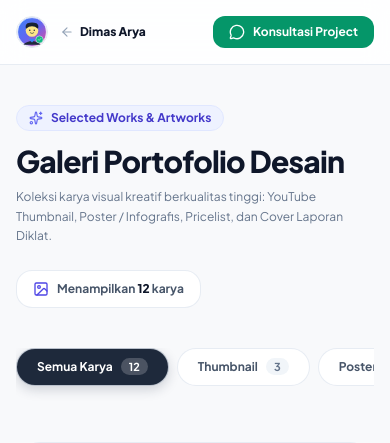
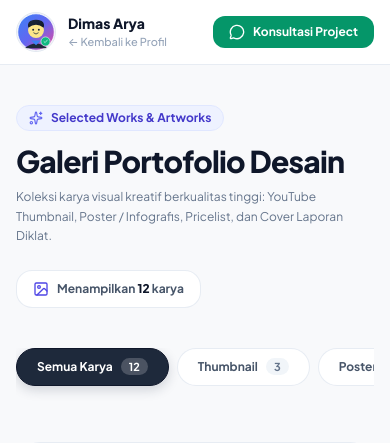
Before and after one commit to gracesiagian/porto, a PHP site: page /porto/portfolio.php in a window 390 px wide. Shown: the top 443 px of the page. Run offline with PHP 8.4, Linux system fonts and the light colour scheme; data comes from the database, SQL or seed files in the repository; data that the repository does not hold is empty; some libraries are stand-ins or nearby versions.

Commit message:
Fix header alignment, social buttons, categories, and lightbox

```diff
--- a/assets/css/custom.css
+++ b/assets/css/custom.css
@@ -98,16 +98,16 @@ body {
 
 /* Lightbox Modal Animations */
 #artwork-lightbox {
-    transition: opacity 0.25s ease, visibility 0.25s ease;
+    opacity: 0;
+    transition: opacity 0.25s ease;
 }
 
 #artwork-lightbox.active {
-    opacity: 1;
-    visibility: visible;
+    opacity: 1 !important;
 }
 
 #artwork-lightbox .lightbox-content {
-    transition: transform 0.3s cubic-bezier(0.34, 1.56, 0.64, 1), opacity 0.25s ease;
+    transition: transform 0.28s cubic-bezier(0.34, 1.56, 0.64, 1), opacity 0.25s ease;
     transform: scale(0.95);
     opacity: 0;
 }
--- a/assets/js/main.js
+++ b/assets/js/main.js
@@ -1,15 +1,18 @@
 /**
  * Main Client-Side JavaScript
- * Aesthetic Graphic Design Portfolio & Multi-Slide Carousel Lightbox
+ * Aesthetic Graphic Design Portfolio, Category Filtering & Multi-Slide Carousel Lightbox
  */
 
 document.addEventListener('DOMContentLoaded', () => {
     // 1. Initialize Lucide Icons
-    if (typeof lucide !== 'undefined') {
-        lucide.createIcons();
-    }
+    const initIcons = () => {
+        if (typeof lucide !== 'undefined' && typeof lucide.createIcons === 'function') {
+            lucide.createIcons();
+        }
+    };
+    initIcons();
 
-    // --- Robust helper function to resolve upload & asset URLs ---
+    // --- Helper function to resolve upload & asset URLs ---
     function resolveUploadUrl(url) {
         if (!url) return '';
         if (url.startsWith('http://') || url.startsWith('https://') || url.startsWith('data:')) {
@@ -32,15 +35,17 @@ document.addEventListener('DOMContentLoaded', () => {
             const cardCategory = card.getAttribute('data-category');
             if (category === 'all' || cardCategory === category) {
                 card.classList.remove('hidden');
+                card.style.display = '';
                 card.style.opacity = '0';
                 card.style.transform = 'scale(0.96)';
                 setTimeout(() => {
                     card.style.opacity = '1';
                     card.style.transform = 'scale(1)';
-                }, 40);
+                }, 30);
                 visibleCount++;
             } else {
                 card.classList.add('hidden');
+                card.style.display = 'none';
             }
         });
 
@@ -48,31 +53,53 @@ document.addEventListener('DOMContentLoaded', () => {
             itemsCountEl.textContent = visibleCount;
         }
 
+        // Update active classes on filter buttons
+        filterButtons.forEach(b => {
+            const bFilter = b.getAttribute('data-filter') || 'all';
+            const countBadge = b.querySelector('.filter-count');
+
+            if (bFilter === category) {
+                b.classList.add('active', 'bg-slate-900', 'text-white', 'border-slate-900');
+                b.classList.remove('bg-white', 'text-slate-600', 'hover:bg-slate-100', 'border-slate-200/80');
+                if (countBadge) {
+                    countBadge.className = 'filter-count ml-1.5 px-2 py-0.5 rounded-full bg-white/20 text-white text-[11px] font-bold';
+                }
+            } else {
+                b.classList.remove('active', 'bg-slate-900', 'text-white', 'border-slate-900');
+                b.classList.add('bg-white', 'text-slate-600', 'hover:bg-slate-100', 'border-slate-200/80');
+                if (countBadge) {
+                    countBadge.className = 'filter-count ml-1.5 px-2 py-0.5 rounded-full bg-slate-100 text-slate-500 text-[11px] font-bold';
+                }
+            }
+        });
+
         refreshPortfolioData();
     }
 
     filterButtons.forEach(btn => {
-        btn.addEventListener('click', () => {
-            filterButtons.forEach(b => {
-                b.classList.remove('active', 'bg-slate-900', 'text-white');
-                b.classList.add('bg-white', 'text-slate-600', 'hover:bg-slate-100');
-            });
-            btn.classList.add('active', 'bg-slate-900', 'text-white');
-            btn.classList.remove('bg-white', 'text-slate-600', 'hover:bg-slate-100');
-
+        btn.addEventListener('click', (e) => {
+            e.preventDefault();
             const category = btn.getAttribute('data-filter') || 'all';
             filterPortfolio(category);
+
+            // Update URL without page reload for shareability
+            if (window.history && window.history.replaceState) {
+                const url = new URL(window.location);
+                if (category === 'all') {
+                    url.searchParams.delete('category');
+                } else {
+                    url.searchParams.set('category', category);
+                }
+                window.history.replaceState({}, '', url);
+            }
         });
     });
 
-    // Check URL query param for preselected category (e.g. ?category=thumbnails)
+    // Check URL query param on page load (e.g. ?category=thumbnails)
     const urlParams = new URLSearchParams(window.location.search);
     const categoryParam = urlParams.get('category');
     if (categoryParam) {
-        const matchingBtn = document.querySelector(`.filter-btn[data-filter="${categoryParam}"]`);
-        if (matchingBtn) {
-            matchingBtn.click();
-        }
+        filterPortfolio(categoryParam);
     }
 
     // 3. Multi-Slide Carousel Lightbox Management
@@ -98,7 +125,8 @@ document.addEventListener('DOMContentLoaded', () => {
 
     function refreshPortfolioData() {
         portfolioData = [];
-        const activeCards = Array.from(portfolioCards).filter(card => !card.classList.contains('hidden'));
+        const allCards = Array.from(document.querySelectorAll('.portfolio-card'));
+        const activeCards = allCards.filter(card => !card.classList.contains('hidden') && card.style.display !== 'none');
 
         activeCards.forEach((card, idx) => {
             card.setAttribute('data-visible-idx', idx);
@@ -128,6 +156,7 @@ document.addEventListener('DOMContentLoaded', () => {
 
             portfolioData.push({
                 index: idx,
+                id: card.getAttribute('data-portfolio-id') || card.getAttribute('data-id') || String(idx),
                 title: card.getAttribute('data-title') || '',
                 category: card.getAttribute('data-category-name') || '',
                 desc: card.getAttribute('data-desc') || '',
@@ -211,8 +240,8 @@ document.addEventListener('DOMContentLoaded', () => {
 
         // WhatsApp Inquire Link with project title
         if (lightboxInquire) {
-            const rawPhone = lightboxInquire.getAttribute('data-phone') || '6281234567890';
-            const msg = `Halo Dimas, saya tertarik dengan portofolio desain "${project.title}" (${project.category}). Boleh konsultasi untuk project desain serupa?`;
+            const rawPhone = lightboxInquire.getAttribute('data-phone') || '6287794297888';
+            const msg = `Halo, saya tertarik dengan karya portofolio desain "${project.title}" (${project.category}). Boleh konsultasi untuk project desain serupa?`;
             lightboxInquire.href = `https://wa.me/${rawPhone}?text=${encodeURIComponent(msg)}`;
         }
 
@@ -303,10 +332,11 @@ document.addEventListener('DOMContentLoaded', () => {
 
         if (lightbox) {
             lightbox.classList.remove('hidden');
+            lightbox.classList.add('flex');
             document.body.style.overflow = 'hidden';
             setTimeout(() => {
                 lightbox.classList.add('active');
-                if (typeof lucide !== 'undefined') lucide.createIcons();
+                initIcons();
             }, 10);
         }
     }
@@ -316,6 +346,7 @@ document.addEventListener('DOMContentLoaded', () => {
         lightbox.classList.remove('active');
         document.body.style.overflow = '';
         setTimeout(() => {
+            lightbox.classList.remove('flex');
             lightbox.classList.add('hidden');
             if (lightboxImg) lightboxImg.src = '';
         }, 200);
@@ -361,15 +392,20 @@ document.addEventListener('DOMContentLoaded', () => {
         }
     }
 
-    // Attach click listeners to cards
-    portfolioCards.forEach(card => {
-        card.addEventListener('click', (e) => {
-            if (e.target.closest('.no-lightbox')) return;
-
+    // Attach click listeners to cards via Event Delegation & Direct Listeners
+    document.addEventListener('click', (e) => {
+        const card = e.target.closest('.portfolio-card');
+        if (card && !e.target.closest('.no-lightbox')) {
             refreshPortfolioData();
-            const visibleIdx = parseInt(card.getAttribute('data-visible-idx') || '0', 10);
-            openLightbox(visibleIdx, 0);
-        });
+            const cardId = card.getAttribute('data-portfolio-id') || card.getAttribute('data-id');
+            const projectIdx = portfolioData.findIndex(p => p.id == cardId || p.element === card);
+            if (projectIdx >= 0) {
+                openLightbox(projectIdx, 0);
+            } else {
+                const visibleIdx = parseInt(card.getAttribute('data-visible-idx') || '0', 10);
+                openLightbox(visibleIdx, 0);
+            }
+        }
     });
 
     if (lightboxClose) lightboxClose.addEventListener('click', closeLightbox);
@@ -379,7 +415,7 @@ document.addEventListener('DOMContentLoaded', () => {
     // Close on backdrop click
     if (lightbox) {
         lightbox.addEventListener('click', (e) => {
-            if (e.target === lightbox || e.target.classList.contains('lightbox-backdrop')) {
+            if (e.target === lightbox || e.target.classList.contains('lightbox-backdrop') || e.target.classList.contains('backdrop-blur-lg')) {
                 closeLightbox();
             }
         });
--- a/includes/header.php
+++ b/includes/header.php
@@ -31,17 +31,18 @@ $favicon_type = match($favicon_ext) {
     <meta name="description" content="<?= e($site_tagline) ?>">
     <meta name="author" content="<?= e(get_setting('designer_name', 'Dimas Arya')) ?>">
 
-    <!-- Dynamic Brand Favicon -->
-    <link rel="icon" type="<?= $favicon_type ?>" href="<?= e($favicon_url) ?>">
-    <link rel="shortcut icon" type="<?= $favicon_type ?>" href="<?= e($favicon_url) ?>">
-    <link rel="apple-touch-icon" href="<?= e($favicon_url) ?>">
+    <!-- Favicon Integration -->
+    <link rel="icon" type="image/png" href="<?= asset_url('favicon_porto.png') ?>">
+    <link rel="icon" type="image/svg+xml" href="<?= asset_url('favicon_porto.svg') ?>">
+    <link rel="shortcut icon" href="<?= asset_url('favicon_porto.ico') ?>">
+    <link rel="apple-touch-icon" href="<?= asset_url('favicon_porto.png') ?>">
 
     <!-- OpenGraph / Social Meta -->
     <meta property="og:type" content="website">
     <meta property="og:title" content="<?= e($site_title) ?>">
     <meta property="og:description" content="<?= e($site_tagline) ?>">
     <meta property="og:url" content="<?= e(base_url()) ?>">
-    <meta property="og:image" content="<?= e($favicon_url) ?>">
+    <meta property="og:image" content="<?= asset_url('favicon_porto.png') ?>">
 
     <!-- Google Fonts: Plus Jakarta Sans -->
     <link rel="preconnect" href="https://fonts.googleapis.com">
--- a/portfolio.php
+++ b/portfolio.php
@@ -9,13 +9,13 @@ declare(strict_types=1);
 require_once __DIR__ . '/config/helpers.php';
 
 // Fetch Site Profile Settings
-$designer_name    = get_setting('designer_name', 'Dimas Arya');
+$designer_name    = get_setting('designer_name', 'yelloplanetman');
 $designer_role    = get_setting('designer_role', 'Visual & Graphic Designer');
 $status_badge     = get_setting('status_badge', 'Open for Commissions & Freelance');
 $status_available = get_setting('status_available', '1') === '1';
 $avatar_url       = get_setting('avatar_url', 'assets/images/avatar.svg');
-$whatsapp_number  = get_setting('whatsapp_number', '6281234567890');
-$whatsapp_message = get_setting('whatsapp_message', 'Halo Dimas, saya tertarik dengan karya portofolio desain Anda. Ingin konsultasi project:');
+$whatsapp_number  = get_setting('whatsapp_number', '6287794297888');
+$whatsapp_message = get_setting('whatsapp_message', 'Halo yelloplanetman, saya tertarik dengan karya portofolio desain Anda. Ingin konsultasi project:');
 $twitter_url      = get_setting('twitter_url', 'https://twitter.com/');
 
 // Fetch Categories & Active Portfolio Works
@@ -32,22 +32,24 @@ require_once __DIR__ . '/includes/header.php';
 <!-- ==========================================================
      TOPBAR NAVIGATION: BACK TO BIO & DIRECT CONTACT
      ========================================================== -->
-<header class="sticky top-0 z-30 bg-white/85 backdrop-blur-md border-b border-slate-200/80 shadow-2xs transition-all">
+<header class="sticky top-0 z-30 bg-white/90 backdrop-blur-md border-b border-slate-200/80 shadow-2xs transition-all">
     <div class="max-w-7xl mx-auto px-4 sm:px-6 lg:px-8">
         <div class="flex items-center justify-between h-16">
 
-            <!-- Left: Back to Profile Link with Avatar -->
+            <!-- Left: Back to Profile Link with Avatar & Perfectly Aligned Text -->
             <a href="<?= base_url() ?>"
-               class="group inline-flex items-center gap-3 text-slate-700 hover:text-slate-900 transition-colors">
-                <div class="w-8 h-8 rounded-full overflow-hidden border border-slate-200 shadow-2xs group-hover:scale-105 transition-transform">
+               class="group inline-flex items-center gap-3 text-slate-700 hover:text-slate-900 transition-colors"
+               style="display: flex; align-items: center; gap: 12px;">
+                <div class="w-10 h-10 rounded-full overflow-hidden border border-slate-200 shadow-2xs flex-shrink-0 group-hover:scale-105 transition-transform bg-slate-100">
                     <img src="<?= upload_url($avatar_url) ?>" alt="<?= e($designer_name) ?>" class="w-full h-full object-cover">
                 </div>
-                <div>
-                    <div class="flex items-center gap-1.5 text-xs sm:text-sm font-extrabold text-slate-900 leading-none">
-                        <i data-lucide="arrow-left" class="w-3.5 h-3.5 text-slate-400 group-hover:-translate-x-0.5 group-hover:text-slate-900 transition-all"></i>
-                        <span><?= e($designer_name) ?></span>
-                    </div>
-                    <span class="text-[10px] text-slate-400 font-medium hidden sm:inline-block">Kembali ke Profil</span>
+                <div class="flex flex-col justify-center" style="display: flex; flex-direction: column; justify-content: center;">
+                    <span class="font-extrabold text-slate-900 text-sm leading-tight m-0 p-0 group-hover:text-indigo-600 transition-colors">
+                        <?= e($designer_name) ?>
+                    </span>
+                    <span class="text-[11px] text-slate-400 font-medium leading-tight mt-0.5">
+                        ← Kembali ke Profil
+                    </span>
                 </div>
             </a>
 
@@ -102,19 +104,19 @@ require_once __DIR__ . '/includes/header.php';
         </div>
 
         <!-- Category Filter Tabs (Pill Buttons) -->
-        <div class="flex items-center gap-2 overflow-x-auto pb-4 mb-10 no-scrollbar">
+        <div id="category-filters" class="flex items-center gap-2 overflow-x-auto pb-4 mb-10 no-scrollbar">
             <button type="button"
                     data-filter="all"
-                    class="filter-btn active flex-shrink-0 px-5 py-2.5 rounded-full text-xs sm:text-sm font-bold border border-slate-200/80 shadow-xs cursor-pointer">
+                    class="filter-btn active flex-shrink-0 px-5 py-2.5 rounded-full text-xs sm:text-sm font-bold border border-slate-900 bg-slate-900 text-white shadow-xs cursor-pointer transition-all">
                 Semua Karya
-                <span class="ml-1.5 px-2 py-0.5 rounded-full bg-white/20 text-white text-[11px] font-bold"><?= $total_items ?></span>
+                <span class="filter-count ml-1.5 px-2 py-0.5 rounded-full bg-white/20 text-white text-[11px] font-bold"><?= $total_items ?></span>
             </button>
             <?php foreach ($categories as $cat): ?>
             <button type="button"
                     data-filter="<?= e($cat['slug']) ?>"
-                    class="filter-btn flex-shrink-0 px-5 py-2.5 rounded-full bg-white text-slate-600 hover:bg-slate-100 text-xs sm:text-sm font-bold border border-slate-200/80 shadow-xs cursor-pointer">
+                    class="filter-btn flex-shrink-0 px-5 py-2.5 rounded-full bg-white text-slate-600 hover:bg-slate-100 text-xs sm:text-sm font-bold border border-slate-200/80 shadow-xs cursor-pointer transition-all">
                 <?= e($cat['name']) ?>
-                <span class="ml-1.5 px-2 py-0.5 rounded-full bg-slate-100 text-slate-500 text-[11px] font-bold"><?= $cat['item_count'] ?></span>
+                <span class="filter-count ml-1.5 px-2 py-0.5 rounded-full bg-slate-100 text-slate-500 text-[11px] font-bold"><?= $cat['item_count'] ?></span>
             </button>
             <?php endforeach; ?>
         </div>
@@ -132,8 +134,9 @@ require_once __DIR__ . '/includes/header.php';
         <?php else: ?>
         <div id="portfolio-grid" class="grid grid-cols-1 sm:grid-cols-2 lg:grid-cols-3 xl:grid-cols-4 gap-6 sm:gap-7">
             <?php foreach ($portfolio_items as $index => $item): ?>
-            <div class="portfolio-card group bg-white rounded-3xl border border-slate-200/80 overflow-hidden shadow-xs cursor-pointer flex flex-col justify-between"
+            <div class="portfolio-card group bg-white rounded-3xl border border-slate-200/80 overflow-hidden shadow-xs cursor-pointer flex flex-col justify-between select-none"
                  data-id="<?= $item['id'] ?>"
+                 data-portfolio-id="<?= $item['id'] ?>"
                  data-category="<?= e($item['category_slug']) ?>"
                  data-category-name="<?= e($item['category_name']) ?>"
                  data-title="<?= e($item['title']) ?>"
@@ -150,7 +153,7 @@ require_once __DIR__ . '/includes/header.php';
                          class="artwork-img w-full h-full object-cover">
 
                     <!-- Top Category Badge -->
-                    <div class="absolute top-3 left-3 z-10">
+                    <div class="absolute top-3 left-3 z-10 pointer-events-none">
                         <span class="px-3 py-1 rounded-lg bg-slate-900/80 backdrop-blur-md text-white text-[11px] font-bold tracking-wide border border-white/20 shadow-xs">
                             <?= e($item['category_name']) ?>
                         </span>
@@ -158,7 +161,7 @@ require_once __DIR__ . '/includes/header.php';
 
                     <!-- Multi-Slide Carousel Pill Badge (Top Right) -->
                     <?php if (!empty($item['image_count']) && $item['image_count'] > 1): ?>
-                    <div class="absolute top-3 right-3 z-10">
+                    <div class="absolute top-3 right-3 z-10 pointer-events-none">
                         <span class="inline-flex items-center gap-1 px-2.5 py-1 rounded-lg bg-slate-950/85 backdrop-blur-md text-white text-[11px] font-bold border border-white/20 shadow-xs">
                             <i data-lucide="layers" class="w-3.5 h-3.5 text-amber-400"></i>
                             <span><?= $item['image_count'] ?> Slides</span>
@@ -167,7 +170,7 @@ require_once __DIR__ . '/includes/header.php';
                     <?php endif; ?>
 
                     <!-- Overlay Inspect Indicator on Hover -->
-                    <div class="overlay-actions absolute inset-0 bg-slate-950/40 opacity-0 group-hover:opacity-100 flex items-center justify-center transition-all duration-300">
+                    <div class="overlay-actions absolute inset-0 bg-slate-950/40 opacity-0 group-hover:opacity-100 flex items-center justify-center transition-all duration-300 pointer-events-none">
                         <span class="inline-flex items-center gap-2 px-4 py-2 rounded-xl bg-white/90 backdrop-blur-md text-slate-900 text-xs font-bold shadow-lg transform translate-y-2 group-hover:translate-y-0 transition-transform">
                             <i data-lucide="maximize-2" class="w-4 h-4 text-indigo-600"></i>
                             <span><?= (!empty($item['image_count']) && $item['image_count'] > 1) ? 'Buka Carousel Desain' : 'Lihat Detail Desain' ?></span>
@@ -206,7 +209,7 @@ require_once __DIR__ . '/includes/header.php';
      INTERACTIVE ARTWORK LIGHTBOX MODAL (MULTI-SLIDE CAROUSEL)
      ========================================================== -->
 <div id="artwork-lightbox"
-     class="hidden fixed inset-0 z-50 flex items-center justify-center p-3 sm:p-6 bg-slate-950/85 backdrop-blur-lg opacity-0 transition-opacity duration-300"
+     class="hidden fixed inset-0 z-50 flex items-center justify-center p-3 sm:p-6 bg-slate-950/85 backdrop-blur-lg transition-all duration-300"
      role="dialog" aria-modal="true" aria-labelledby="lightbox-title">
 
     <!-- Lightbox Modal Box -->
```
Also changed, not shown: admin/includes/admin_header.php (+5 -4 lines), admin/login.php (+5 -4 lines), index.php (+6 -4 lines), assets/favicon_porto.ico (added), assets/favicon_porto.png (added), assets/favicon_porto.svg (added), assets/images/favicon_porto.png (added), assets/images/favicon_porto.svg (added).
